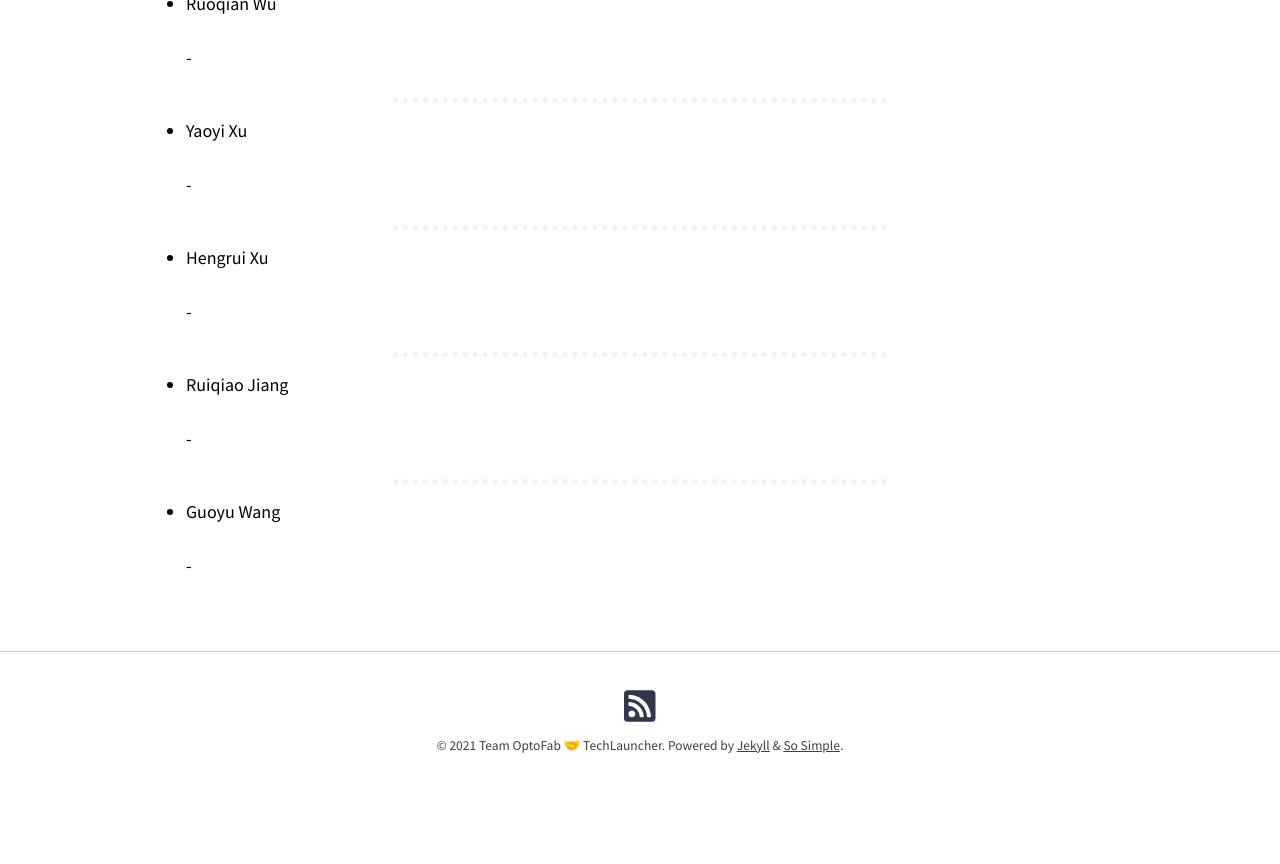
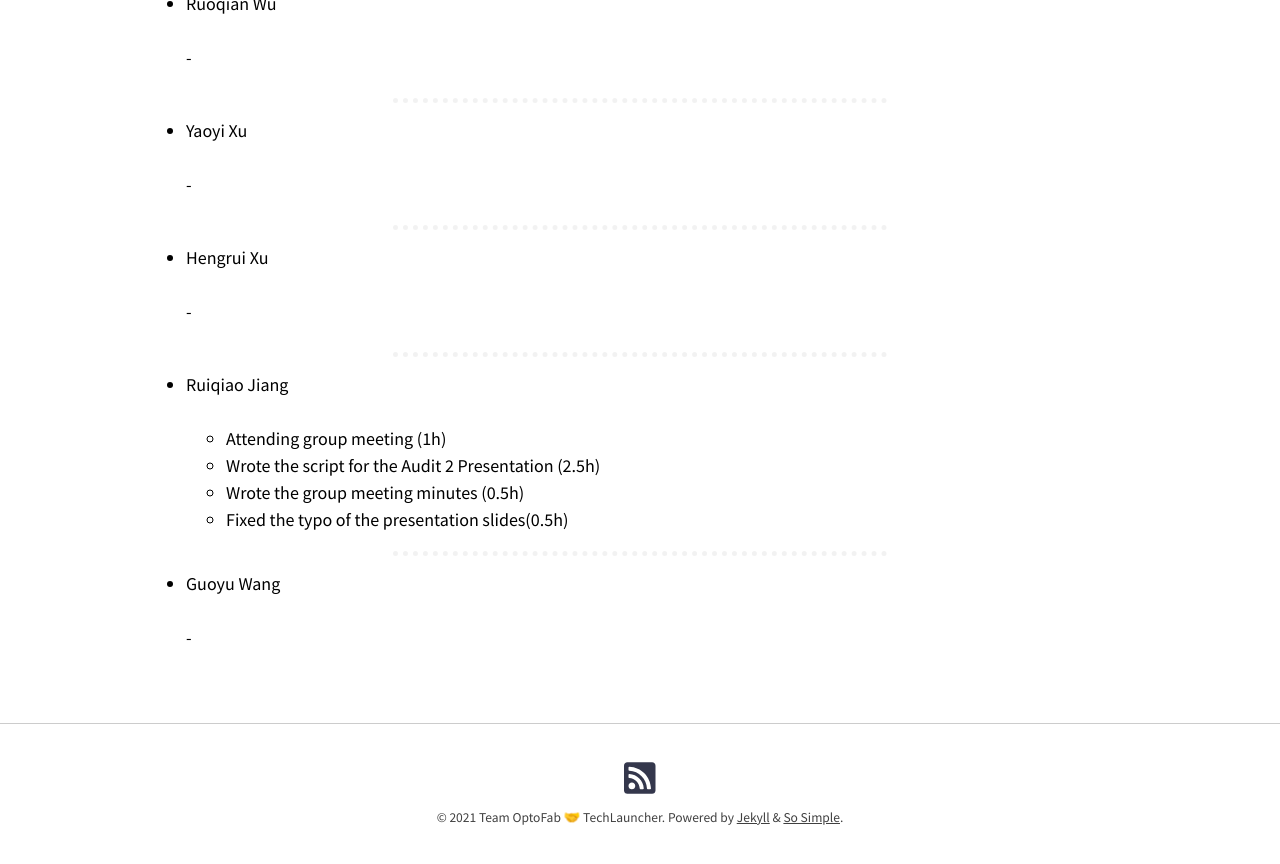
Before and after one commit to optofab/optofab.github.io, a Jekyll site: the page built from work_records.md, in a window 1280 px wide and 900 px high, scrolled down 9480 px. Shown: the top 864 px of the window. Built offline with Jekyll 4.4.1, drawn with Linux system fonts in a browser that asks for light colours; nearby versions of some CDN libraries; emoji names are drawn with the system emoji font; before the commit the page ends 10308 px from its top, so only the background shows below that.

Commit message:
Update work_records.md

```diff
--- a/work_records.md
+++ b/work_records.md
@@ -393,7 +393,11 @@ _[Don't forget to add hours for each of the work you've done. This line will be
 
 - Ruiqiao Jiang
 
-  -
+  - Attending group meeting (1h)
+  - Wrote the script for the Audit 2 Presentation (2.5h)
+  - Wrote the group meeting minutes (0.5h)
+  - Fixed the typo of the presentation slides(0.5h)
+
 
 <hr class="hr-dotted">
 
```
